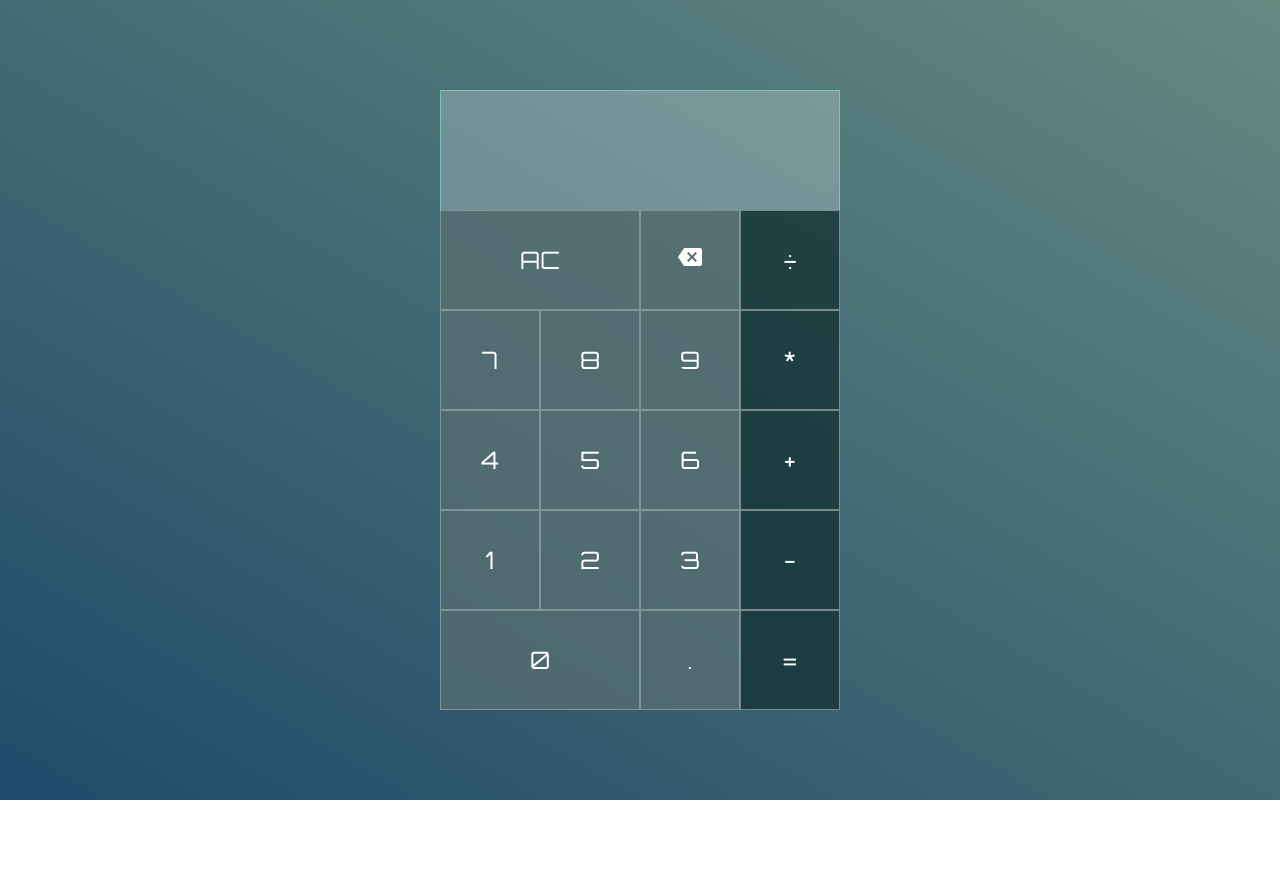
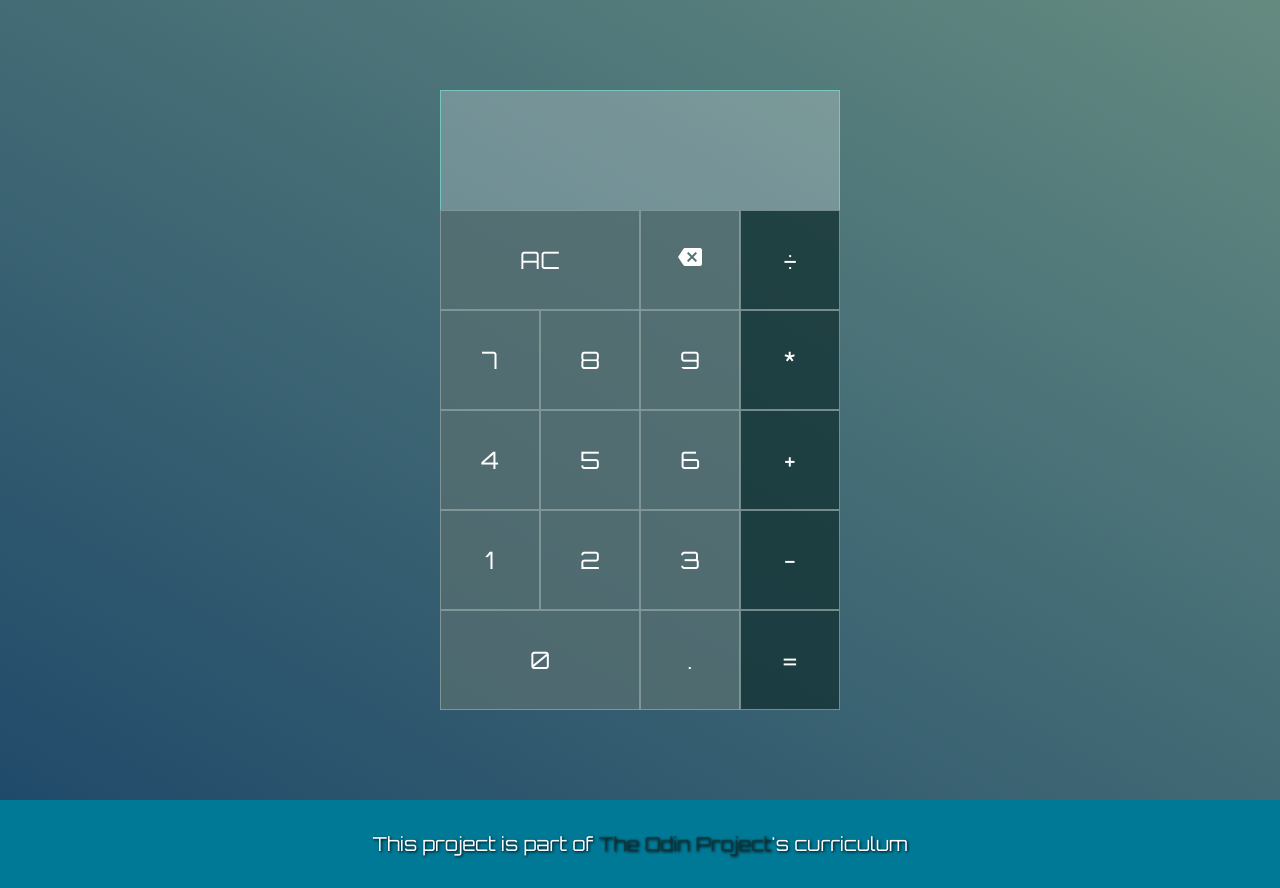
Before and after one commit to fernie-cpu/calculator, a plain HTML site: page index.html in a window 1280 px wide. Before the commit the page ends 800 px from the top, so only its background shows below. Drawn offline with Linux system fonts and the light colour scheme.

Commit message:
added a footer with a link to TOP's website

```diff
--- a/index.html
+++ b/index.html
@@ -36,6 +36,10 @@
         <button data-key="13" data-equals class="operands">=</button>
     </section>
 
+    <footer>
+        <p>This project is part of <a href="https://theodinproject.com/" target="_blank">The Odin Project</a>'s curriculum</p>
+    </footer>
+
 
     <script src="app.js"></script>
 </body>
--- a/style.css
+++ b/style.css
@@ -66,3 +66,29 @@ body {
     color: rgba(255, 255, 255);
     font-size: 2.3rem;
 }
+
+footer {
+    background: rgb(0, 121, 151);
+    position: absolute;
+    width: 100%;
+}
+
+footer p {
+    padding: 2rem;
+    font-size: 1.2rem;
+
+    color: rgb(255, 255, 255);
+    text-shadow: 1px 1px 3px black;
+}
+
+footer a {
+    text-decoration: none;
+    color:rgba(18, 49, 48, 0.75);
+    cursor: pointer;
+    transition: all 0.5s ease;
+}
+
+footer a:hover {
+    color:rgb(18, 49, 48);
+    text-decoration: underline;
+}
```
